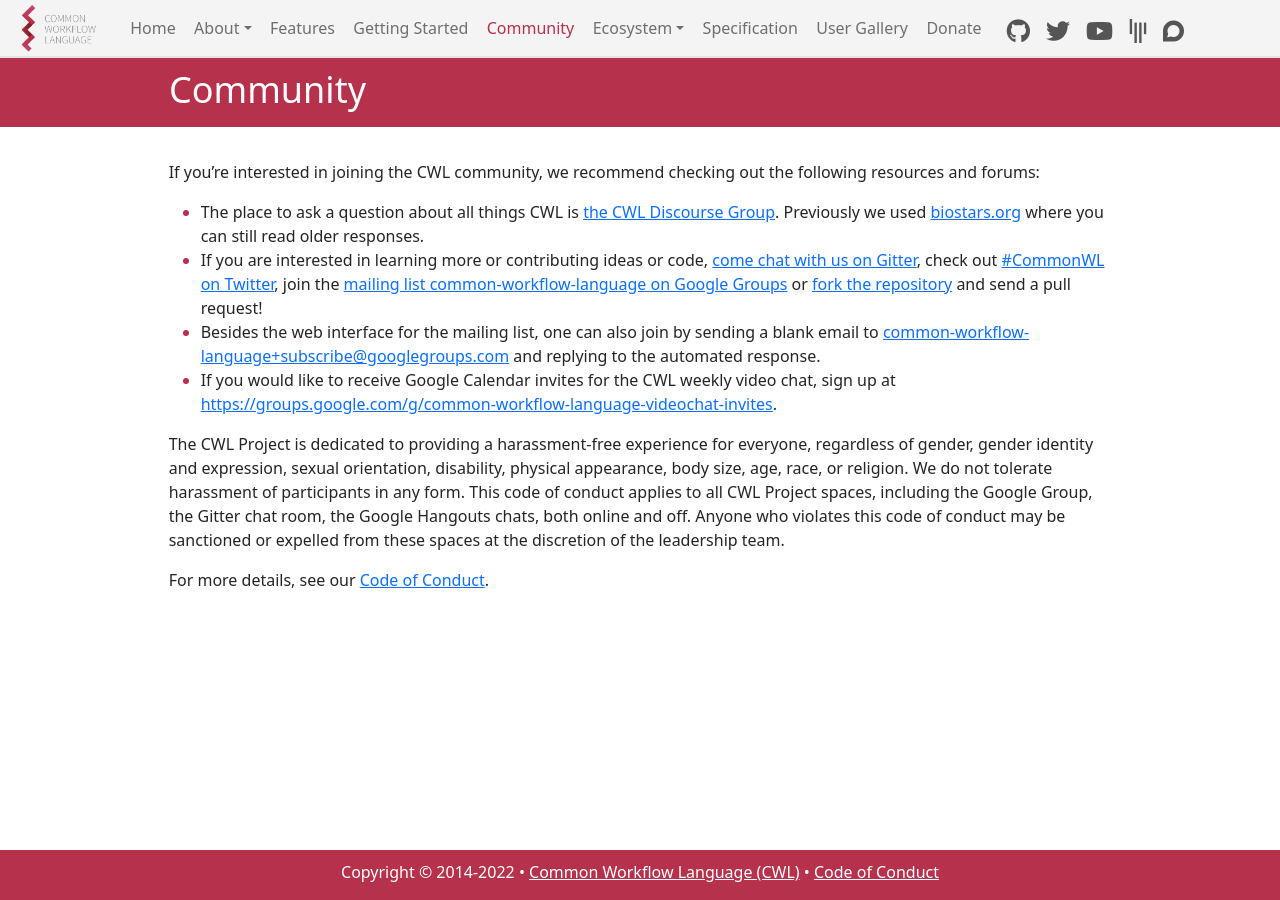
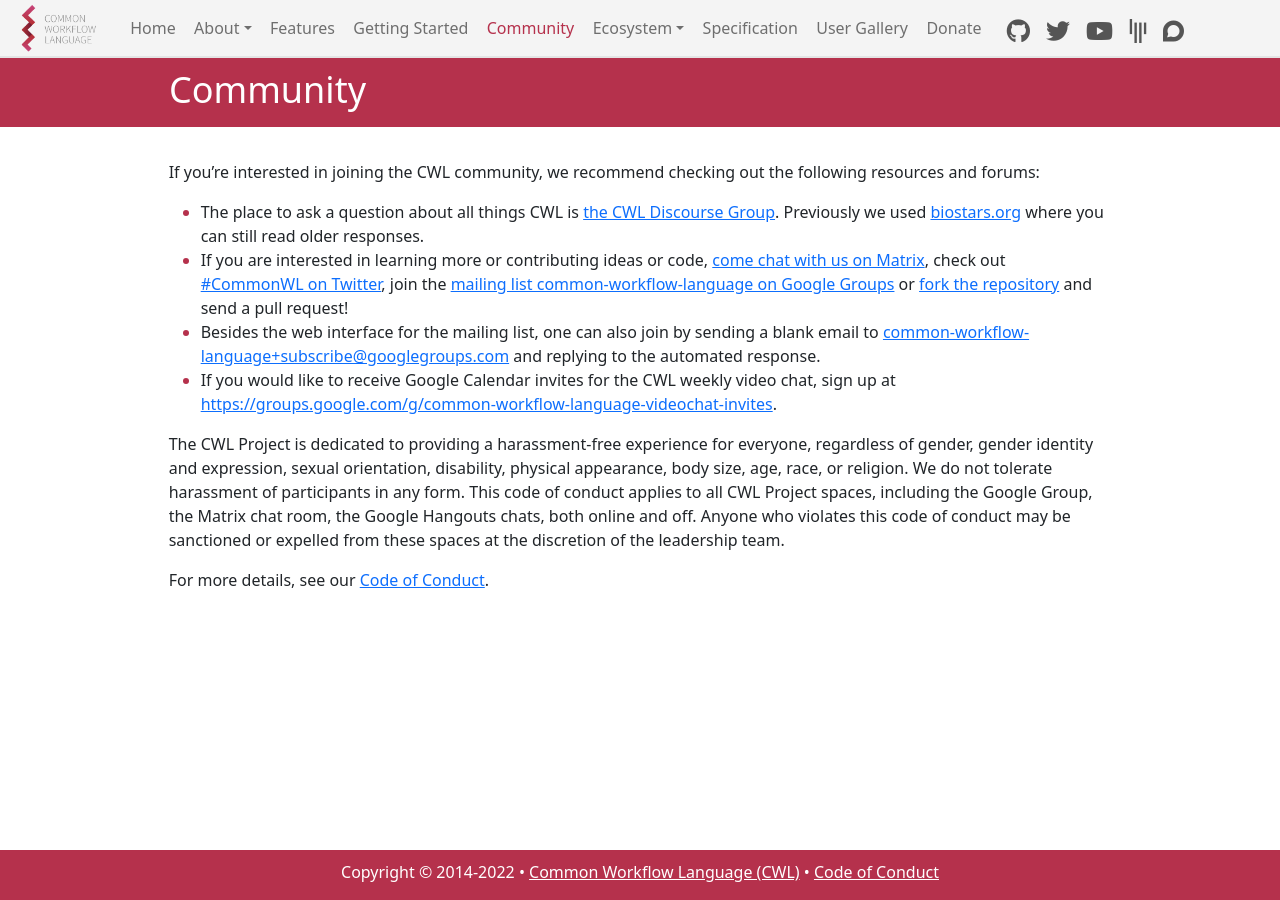
Before and after one commit to common-workflow-language/cwl-website, a Jekyll site: the page built from content/community.md, in a window 1280 px wide. Built offline with Jekyll 4.4.1, drawn with Linux system fonts in a browser that asks for light colours.

Commit message:
Change Gitter references to Matrix on Community pg #34

```diff
--- a/content/community.md
+++ b/content/community.md
@@ -9,10 +9,10 @@ class: page-short
 If you’re interested in joining the CWL community, we recommend checking out the following resources and forums:
 
 * The place to ask a question about all things CWL is [the CWL Discourse Group](https://cwl.discourse.group/). Previously we used [biostars.org](https://www.biostars.org/t/cwl/) where you can still read older responses.
-* If you are interested in learning more or contributing ideas or code, [come chat with us on Gitter](https://gitter.im/common-workflow-language/common-workflow-language), check out [#CommonWL on Twitter](https://twitter.com/search?q=%23CommonWL), join the [mailing list common-workflow-language on Google Groups](https://groups.google.com/forum/#!forum/common-workflow-language) or [fork the repository](https://github.com/common-workflow-language/common-workflow-language) and send a pull request!
+* If you are interested in learning more or contributing ideas or code, [come chat with us on Matrix](https://matrix.to/#/#common-workflow-language_common-workflow-language:gitter.im), check out [#CommonWL on Twitter](https://twitter.com/search?q=%23CommonWL), join the [mailing list common-workflow-language on Google Groups](https://groups.google.com/forum/#!forum/common-workflow-language) or [fork the repository](https://github.com/common-workflow-language/common-workflow-language) and send a pull request!
 * Besides the web interface for the mailing list, one can also join by sending a blank email to [common-workflow-language+subscribe@googlegroups.com](mailto:common-workflow-language+subscribe@googlegroups.com) and replying to the automated response.
 * If you would like to receive Google Calendar invites for the CWL weekly video chat, sign up at [https://groups.google.com/g/common-workflow-language-videochat-invites](https://groups.google.com/g/common-workflow-language-videochat-invites).
 
-The CWL Project is dedicated to providing a harassment-free experience for everyone, regardless of gender, gender identity and expression, sexual orientation, disability, physical appearance, body size, age, race, or religion. We do not tolerate harassment of participants in any form. This code of conduct applies to all CWL Project spaces, including the Google Group, the Gitter chat room, the Google Hangouts chats, both online and off. Anyone who violates this code of conduct may be sanctioned or expelled from these spaces at the discretion of the leadership team.
+The CWL Project is dedicated to providing a harassment-free experience for everyone, regardless of gender, gender identity and expression, sexual orientation, disability, physical appearance, body size, age, race, or religion. We do not tolerate harassment of participants in any form. This code of conduct applies to all CWL Project spaces, including the Google Group, the Matrix chat room, the Google Hangouts chats, both online and off. Anyone who violates this code of conduct may be sanctioned or expelled from these spaces at the discretion of the leadership team.
 
 For more details, see our [Code of Conduct](https://github.com/common-workflow-language/common-workflow-language/blob/main/CODE_OF_CONDUCT.md).
```
